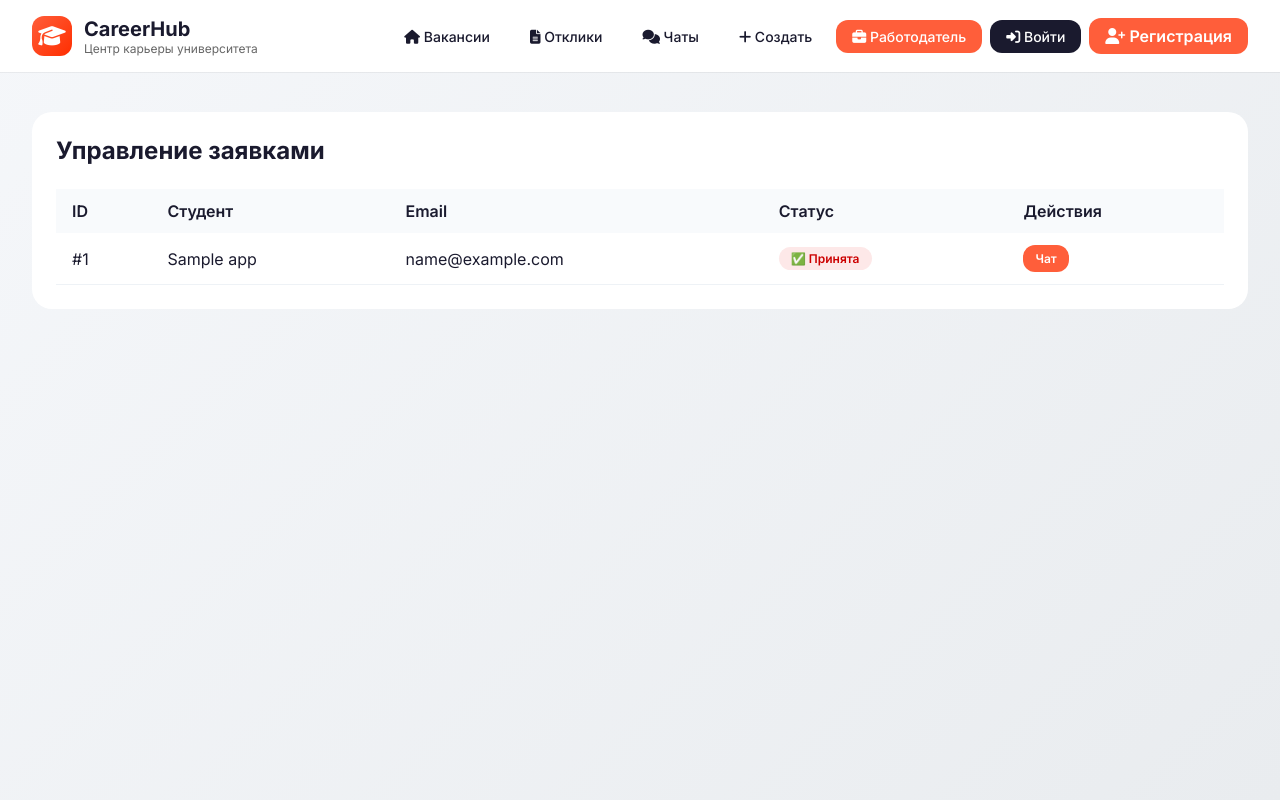
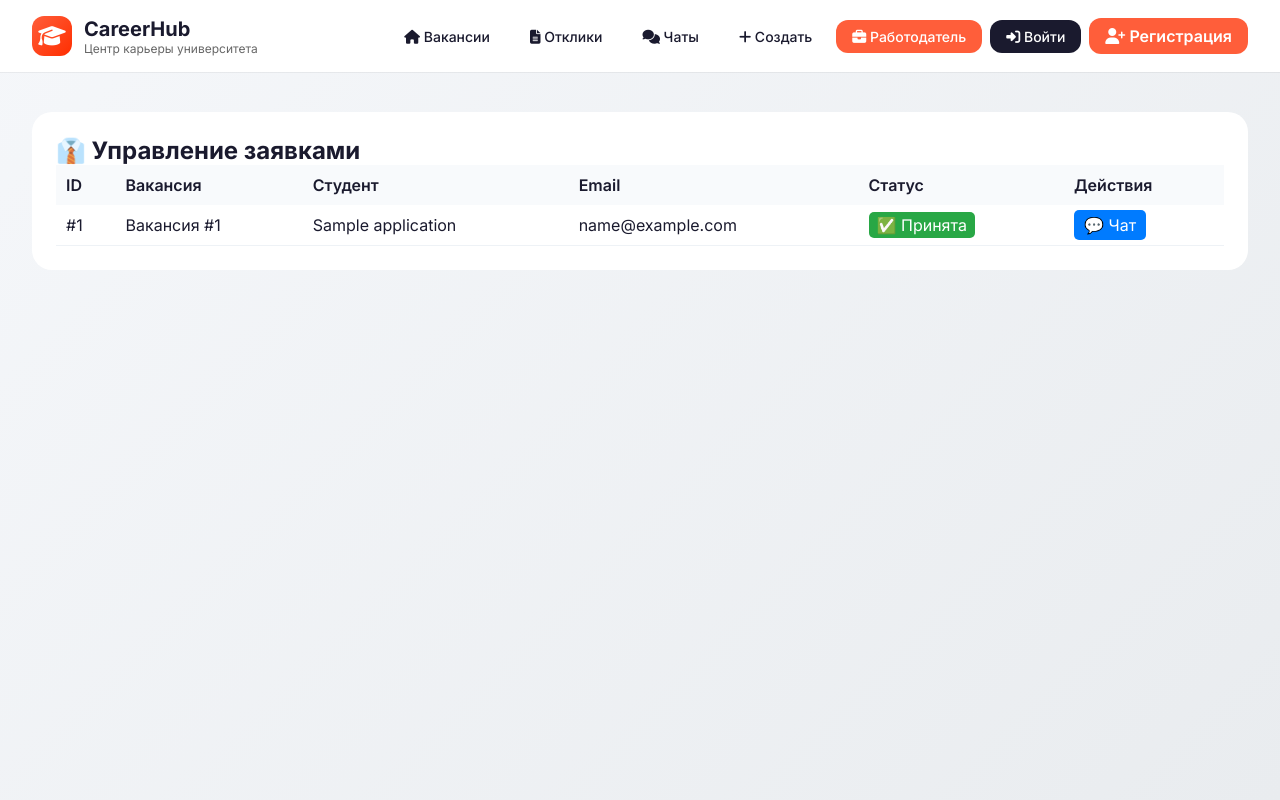
Before and after one commit to Shaintish/university_jobs, a FastAPI app: template templates/admin_applications.html in a window 1280 px wide. Run offline with FastAPI, Linux system fonts and the light colour scheme; the template is opened without the code that fills it: most values are stand-ins (such as "Sample title", 1, 10 or a date in 2020).

Commit message:
Update admin_applications.html

```diff
--- a/templates/admin_applications.html
+++ b/templates/admin_applications.html
@@ -2,52 +2,56 @@
 
 {% block content %}
 <div class="table-container">
-    <h2 style="margin-bottom: 24px;">Управление заявками</h2>
+    <h2>👔 Управление заявками</h2>
 
     {% if message %}
     <div class="alert success">{{ message }}</div>
     {% endif %}
 
-    {% if applications %}
-    <table>
+    {% if applications and applications|length > 0 %}
+    <table style="width: 100%; border-collapse: collapse;">
         <thead>
-            <tr>
-                <th>ID</th>
-                <th>Студент</th>
-                <th>Email</th>
-                <th>Статус</th>
-                <th>Действия</th>
+            <tr style="background: #1a1a2e; color: white;">
+                <th style="padding: 10px;">ID</th>
+                <th style="padding: 10px;">Вакансия</th>
+                <th style="padding: 10px;">Студент</th>
+                <th style="padding: 10px;">Email</th>
+                <th style="padding: 10px;">Статус</th>
+                <th style="padding: 10px;">Действия</th>
             </tr>
         </thead>
         <tbody>
-            {% for app in applications %}
-            <tr>
-                <td>#{{ app.id }}</td>
-                <td>{{ app.student_name }}</td>
-                <td>{{ app.student_email }}</td>
-                <td>
-                    {% if app.status == 'pending' %}
-                        <span class="badge job">⏳ Ожидает</span>
-                    {% elif app.status == 'accepted' %}
-                        <span class="badge internship">✅ Принята</span>
+            {% for application in applications %}
+            <tr style="border-bottom: 1px solid #ddd;">
+                <td style="padding: 10px;">#{{ application.id }}</td>
+                <td style="padding: 10px;">Вакансия #{{ application.vacancy_id }}</td>
+                <td style="padding: 10px;">{{ application.student_name }}</td>
+                <td style="padding: 10px;">{{ application.student_email }}</td>
+                <td style="padding: 10px;">
+                    {% if application.status == 'pending' %}
+                        <span style="background: #ffc107; padding: 3px 8px; border-radius: 5px;">⏳ Ожидает</span>
+                    {% elif application.status == 'accepted' %}
+                        <span style="background: #28a745; color: white; padding: 3px 8px; border-radius: 5px;">✅ Принята</span>
                     {% else %}
-                        <span class="badge job">❌ Отклонена</span>
+                        <span style="background: #dc3545; color: white; padding: 3px 8px; border-radius: 5px;">❌ Отклонена</span>
                     {% endif %}
                 </td>
-                <td>
-                    {% if app.status == 'pending' %}
+                <td style="padding: 10px;">
+                    {% if application.status == 'pending' %}
                     <form method="post" style="display: inline;">
-                        <input type="hidden" name="app_id" value="{{ app.id }}">
+                        <input type="hidden" name="app_id" value="{{ application.id }}">
                         <input type="hidden" name="action" value="accept">
-                        <button class="btn-primary" style="padding: 6px 12px; font-size: 12px;">Принять</button>
+                        <button type="submit" style="background: #28a745; color: white; border: none; padding: 5px 10px; border-radius: 5px; cursor: pointer;">✅ Принять</button>
                     </form>
                     <form method="post" style="display: inline;">
-                        <input type="hidden" name="app_id" value="{{ app.id }}">
+                        <input type="hidden" name="app_id" value="{{ application.id }}">
                         <input type="hidden" name="action" value="reject">
-                        <button class="btn-outline" style="padding: 6px 12px; font-size: 12px;">Отклонить</button>
+                        <button type="submit" style="background: #dc3545; color: white; border: none; padding: 5px 10px; border-radius: 5px; cursor: pointer;">❌ Отклонить</button>
                     </form>
-                    {% elif app.status == 'accepted' %}
-                    <a href="/chat/{{ app.id }}" class="btn-primary" style="padding: 6px 12px; font-size: 12px;">Чат</a>
+                    {% elif application.status == 'accepted' %}
+                    <a href="/chat/{{ application.id }}" style="background: #007bff; color: white; padding: 5px 10px; border-radius: 5px; text-decoration: none;">💬 Чат</a>
+                    {% else %}
+                    <span style="color: #666;">Обработана</span>
                     {% endif %}
                 </td>
             </tr>
@@ -55,7 +59,7 @@
         </tbody>
     </table>
     {% else %}
-    <p style="text-align: center; padding: 40px;">Нет заявок для обработки</p>
+    <p style="text-align: center; padding: 40px;">📭 Нет заявок для обработки</p>
     {% endif %}
 </div>
 {% endblock %}
```
